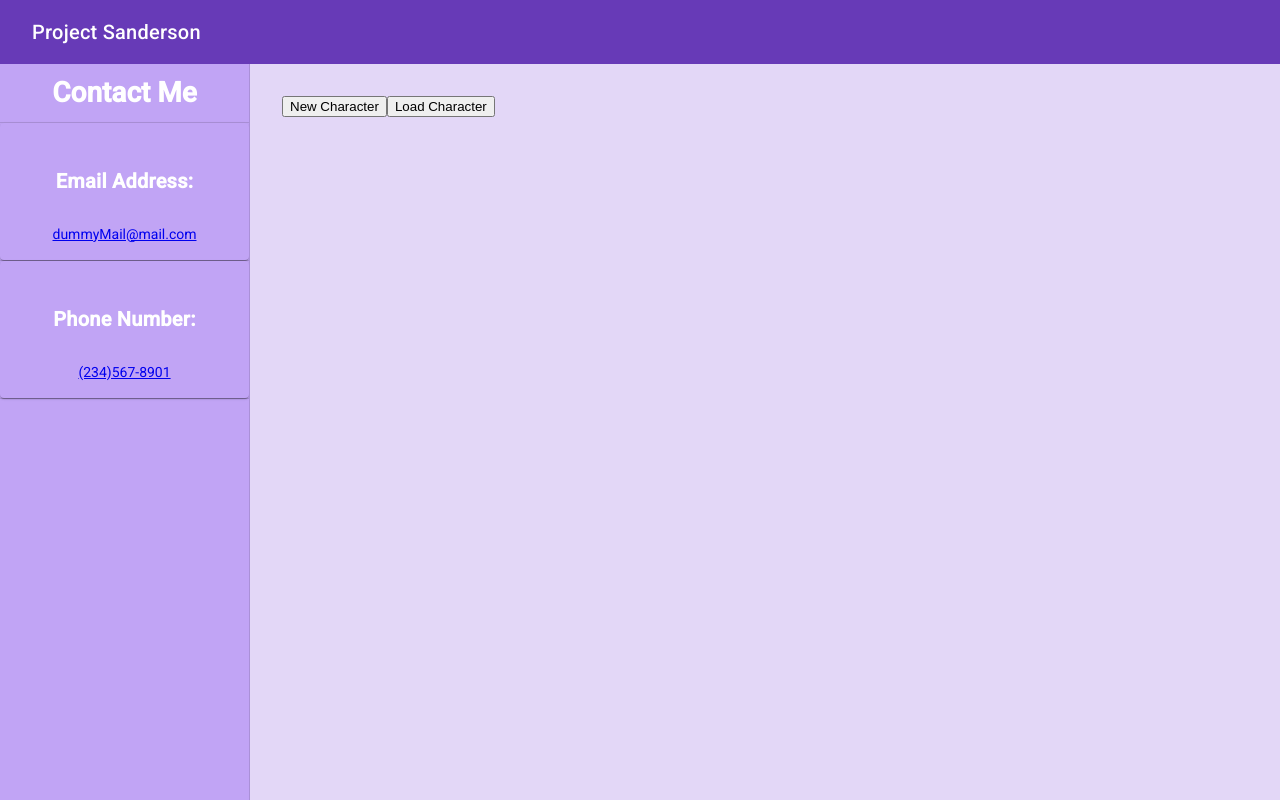
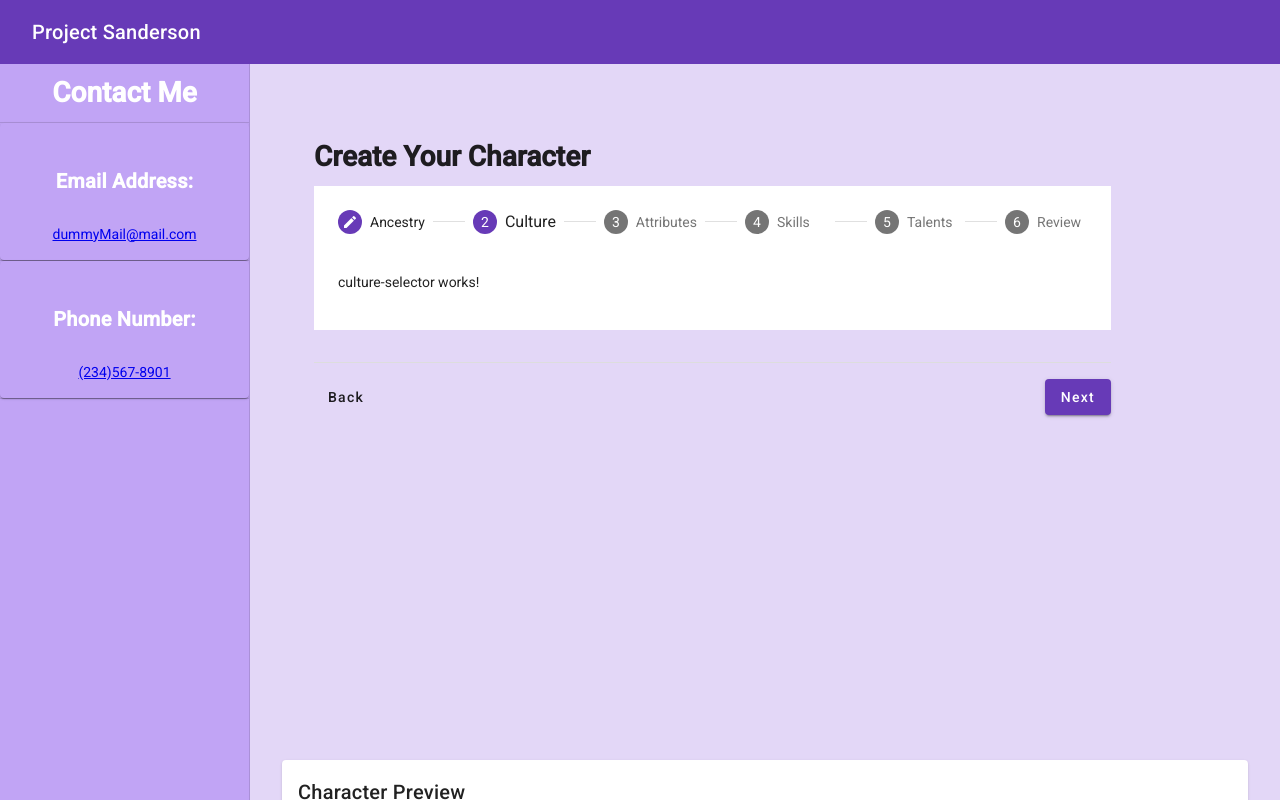
Before and after one commit to LuckyOwlBen/project_sanderson, an Angular app: page /character-creator-view/culture in a window 1280 px wide. Before the commit this address led to /. Built offline with nearby package versions, Linux system fonts and the light colour scheme.

Commit message:
working on ancestry stepper

```diff
--- a/src/app/app.routes.ts
+++ b/src/app/app.routes.ts
@@ -2,6 +2,7 @@ import { Routes } from '@angular/router';
 import { LandingView } from './views/landing-view/landing-view';
 import { CharacterCreatorView } from './views/character-creator-view/character-creator-view';
 import { AncestrySelector } from './components/ancestry-selector/ancestry-selector';
+import { CultureSelector } from './components/culture-selector/culture-selector';
 
 export const routes: Routes = [
   { path: '', component: LandingView },  // Menu: New Game, Load Game, etc.
@@ -12,6 +13,7 @@ export const routes: Routes = [
     children: [
         { path: '', redirectTo: 'ancestry', pathMatch: 'full' },
         { path: 'ancestry', component: AncestrySelector, pathMatch: 'full' },
+        { path: 'culture', component: CultureSelector, pathMatch: 'full' },
     ]},
   /**{
     path: 'character-creator',
--- a/src/app/components/ancestry-selector/ancestry-selector.ts
+++ b/src/app/components/ancestry-selector/ancestry-selector.ts
@@ -1,4 +1,5 @@
 import { Component, OnInit } from '@angular/core';
+import { Router } from '@angular/router';
 import { Ancestry } from '../../character/ancestry/ancestry';
 import { CharacterStateService } from '../../character/characterStateService';
 import { MatCardModule } from '@angular/material/card';
@@ -15,7 +16,7 @@ export class AncestrySelector implements OnInit {
   selectedAncestry: Ancestry | null = null;
   Ancestry = Ancestry; // Expose enum to template
 
-  constructor(private characterState: CharacterStateService) {}
+  constructor(private characterState: CharacterStateService, private router: Router) {}
 
   ngOnInit(): void {
     this.characterState.character$.subscribe(char => {
@@ -28,4 +29,8 @@ export class AncestrySelector implements OnInit {
     this.characterState.setAncestry(ancestry);
   }
 
+  navigateNext(): void {
+    this.router.navigate(['/character-creator-view/culture']);
+  }
+
 }
--- /dev/null
+++ b/src/app/components/culture-selector/culture-selector.html
@@ -0,0 +1 @@
+<p>culture-selector works!</p>
--- /dev/null
+++ b/src/app/services/character-creation-flow-service.ts
@@ -0,0 +1,65 @@
+import { Injectable } from '@angular/core';
+import { BehaviorSubject, Observable } from 'rxjs';
+
+export interface CreationStep {
+  label: string;
+  route: string;
+}
+
+@Injectable({
+  providedIn: 'root'
+})
+export class CharacterCreationFlowService {
+  private readonly steps: CreationStep[] = [
+    { label: 'Ancestry', route: 'ancestry' },
+    { label: 'Culture', route: 'culture' },
+    { label: 'Attributes', route: 'attributes' },
+    { label: 'Skills', route: 'skills' },
+    { label: 'Talents', route: 'talents' },
+    { label: 'Review', route: 'review' }
+  ];
+
+  private currentStepSubject = new BehaviorSubject<number>(0);
+  public currentStep$: Observable<number> = this.currentStepSubject.asObservable();
+
+  getSteps(): CreationStep[] {
+    return this.steps;
+  }
+
+  getCurrentStep(): number {
+    return this.currentStepSubject.value;
+  }
+
+  setCurrentStep(stepIndex: number): void {
+    if (stepIndex >= 0 && stepIndex < this.steps.length) {
+      this.currentStepSubject.next(stepIndex);
+    }
+  }
+
+  setCurrentStepByRoute(route: string): void {
+    const stepIndex = this.steps.findIndex(step =>
+      route.endsWith(`/${step.route}`) || route.includes(`/${step.route}?`)
+    );
+    if (stepIndex !== -1) {
+      this.currentStepSubject.next(stepIndex);
+    }
+  }
+
+  getStepRoute(index: number): string | null {
+    return this.steps[index]?.route || null;
+  }
+
+  canGoNext(): boolean {
+    // Add validation logic here based on current step
+    // Could check CharacterStateService to validate completeness
+    return this.currentStepSubject.value < this.steps.length - 1;
+  }
+
+  canGoPrevious(): boolean {
+    return this.currentStepSubject.value > 0;
+  }
+
+  reset(): void {
+    this.currentStepSubject.next(0);
+  }
+}
--- a/src/app/views/character-creator-view/character-creator-view.html
+++ b/src/app/views/character-creator-view/character-creator-view.html
@@ -6,21 +6,20 @@
             <mat-step *ngFor="let step of steps; let i = index" [label]="step.label">
                 <!-- The router-outlet will render the child component here -->
                 <router-outlet></router-outlet>
+            </mat-step>
+        </mat-horizontal-stepper>
 
         <div class="stepper-buttons">
-          <button mat-button (click)="previousStep()" [disabled]="currentStep === 0">
+            <button mat-button (click)="previousStep()" [disabled]="!canGoPrevious()">
                 Back
             </button>
-          <button
-            mat-raised-button
-            color="primary"
-            (click)="nextStep()"
-            [disabled]="!canGoNext() || currentStep === steps.length - 1">
+            <button mat-raised-button color="primary" (click)="nextStep()" [disabled]="!canGoNext()">
                 Next
             </button>
         </div>
-      </mat-step>
-    </mat-horizontal-stepper>
+    </div>
+
+
 </div>
 
 <!-- Floating character preview -->
@@ -38,4 +37,3 @@
         </mat-card-content>
     </mat-card>
 </div>
-</div>
--- a/src/app/views/character-creator-view/character-creator-view.ts
+++ b/src/app/views/character-creator-view/character-creator-view.ts
@@ -1,9 +1,13 @@
-import { Component, OnInit } from '@angular/core';
-import { Router, RouterOutlet } from '@angular/router';
+import { Component, OnInit, OnDestroy } from '@angular/core';
+import { NavigationEnd, Router, RouterOutlet, ActivatedRoute } from '@angular/router';
 import { CharacterStateService } from '../../character/characterStateService';
+import { CharacterCreationFlowService, CreationStep } from '../../services/character-creation-flow-service';
 import { MatCard, MatCardHeader, MatCardTitle, MatCardContent } from "@angular/material/card";
 import { CommonModule } from '@angular/common';
 import { MatStepperModule } from '@angular/material/stepper';
+import { MatButtonModule } from '@angular/material/button';
+import { filter, takeUntil } from 'rxjs/operators';
+import { Observable, Subject } from 'rxjs';
 
 @Component({
   selector: 'app-character-creator-view',
@@ -14,57 +18,87 @@ import { MatStepperModule } from '@angular/material/stepper';
     MatCardContent,
     CommonModule,
     RouterOutlet,
-    MatStepperModule
+    MatStepperModule,
+    MatButtonModule,
   ],
   templateUrl: './character-creator-view.html',
   styleUrl: './character-creator-view.scss',
 })
-export class CharacterCreatorView implements OnInit {
-  currentStep = 0;
+export class CharacterCreatorView implements OnInit, OnDestroy {
+  private destroy$ = new Subject<void>();
 
-  steps = [
-    { label: 'Ancestry', route: 'ancestry' },
-    { label: 'Culture', route: 'culture' },
-    { label: 'Attributes', route: 'attributes' },
-    { label: 'Skills', route: 'skills' },
-    { label: 'Talents', route: 'talents' },
-    { label: 'Review', route: 'review' }
-  ];
+  steps: CreationStep[];
+  currentStep: number = 0;
 
   constructor(
     private router: Router,
-    public characterState: CharacterStateService
-  ) {}
-
-  ngOnInit(): void {
-    // Automatically navigate to first step if at parent route
-    if (this.router.url === '/character-creator') {
-      this.router.navigate(['/character-creator/ancestry']);
-    }
+    private activatedRoute: ActivatedRoute,
+    public characterState: CharacterStateService,
+    public flowService: CharacterCreationFlowService
+  ) {
+    this.steps = this.flowService.getSteps();
   }
 
-  goToStep(index: number): void {
-    this.currentStep = index;
-    this.router.navigate(['/character-creator', this.steps[index].route]);
+    ngOnInit(): void {
+    // Subscribe to flow service changes and update local property
+    this.flowService.currentStep$.pipe(
+      takeUntil(this.destroy$)
+    ).subscribe(step => {
+      this.currentStep = step;
+    });
+
+    // Sync flow service with current route on init
+    this.flowService.setCurrentStepByRoute(this.router.url);
+
+    // Check if we're at parent route with no child - redirect to first step
+    const hasChildRoute = this.activatedRoute.firstChild !== null;
+    if (!hasChildRoute) {
+      const firstStepRoute = this.flowService.getStepRoute(0);
+      if (firstStepRoute) {
+        this.router.navigate([firstStepRoute], { relativeTo: this.activatedRoute });
+      }
+    }
+
+    // Listen to route changes and update flow service
+    this.router.events.pipe(
+      filter((event): event is NavigationEnd => event instanceof NavigationEnd),
+      takeUntil(this.destroy$)
+    ).subscribe(() => {
+      this.flowService.setCurrentStepByRoute(this.router.url);
+    });
+  }
+
+  ngOnDestroy(): void {
+    this.destroy$.next();
+    this.destroy$.complete();
   }
 
   nextStep(): void {
-    if (this.currentStep < this.steps.length - 1) {
-      this.currentStep++;
-      this.router.navigate(['/character-creator', this.steps[this.currentStep].route]);
+    if (this.flowService.canGoNext()) {
+      const nextIndex = this.flowService.getCurrentStep() + 1;
+      const nextRoute = this.flowService.getStepRoute(nextIndex);
+      if (nextRoute) {
+        console.log('Navigating to next step route:', nextRoute);
+        this.router.navigate([nextRoute], { relativeTo: this.activatedRoute });
+      }
     }
   }
 
   previousStep(): void {
-    if (this.currentStep > 0) {
-      this.currentStep--;
-      this.router.navigate(['/character-creator', this.steps[this.currentStep].route]);
+    if (this.flowService.canGoPrevious()) {
+      const prevIndex = this.flowService.getCurrentStep() - 1;
+      const prevRoute = this.flowService.getStepRoute(prevIndex);
+      if (prevRoute) {
+        this.router.navigate([prevRoute], { relativeTo: this.activatedRoute });
+      }
     }
   }
 
   canGoNext(): boolean {
-    // Add validation logic here based on current step
-    // For now, always allow
-    return true;
+    return this.flowService.canGoNext();
+  }
+
+  canGoPrevious(): boolean {
+    return this.flowService.canGoPrevious();
   }
 }
--- a/src/app/views/character-culture-view/character-culture-view.html
+++ /dev/null
@@ -1 +0,0 @@
-<p>character-culture-view works!</p>
```
Also changed, not shown: src/app/components/culture-selector/culture-selector.ts (added, +11 -0 lines), src/app/views/character-culture-view/character-culture-view.ts (deleted, +0 -11 lines), src/app/components/culture-selector/culture-selector.scss (added), 2 other files (tests, documents, lock files or other folders). Lines whose indentation alone changed are shown as unchanged.
